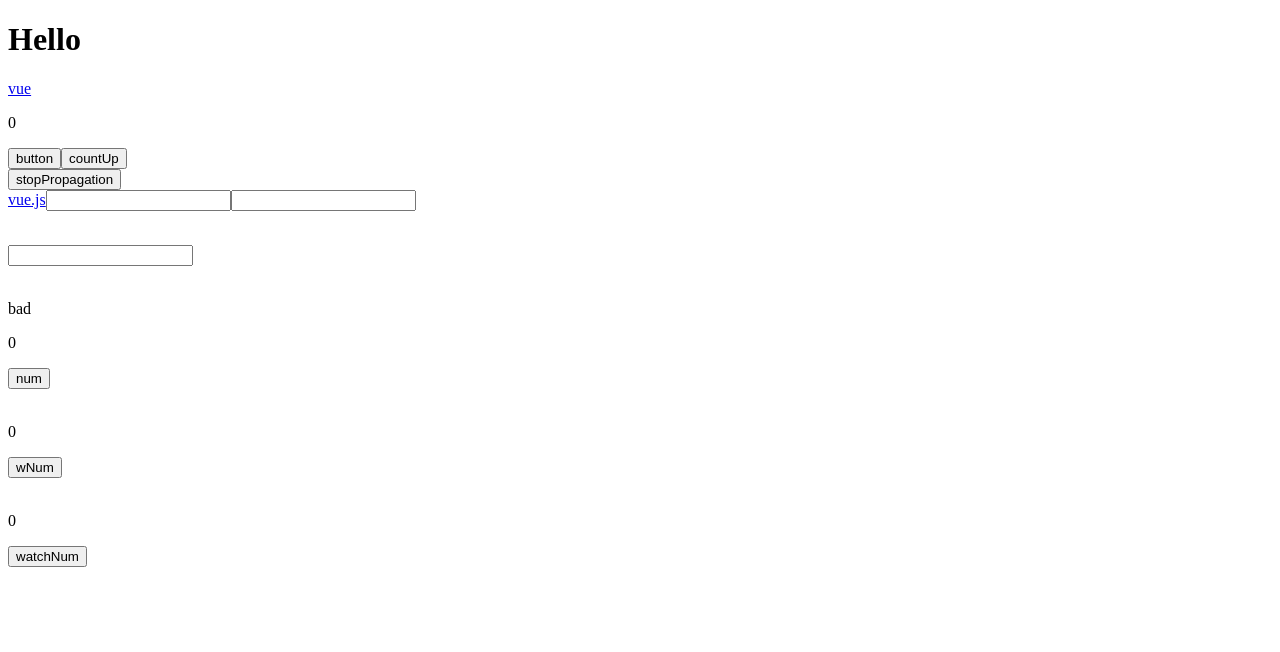
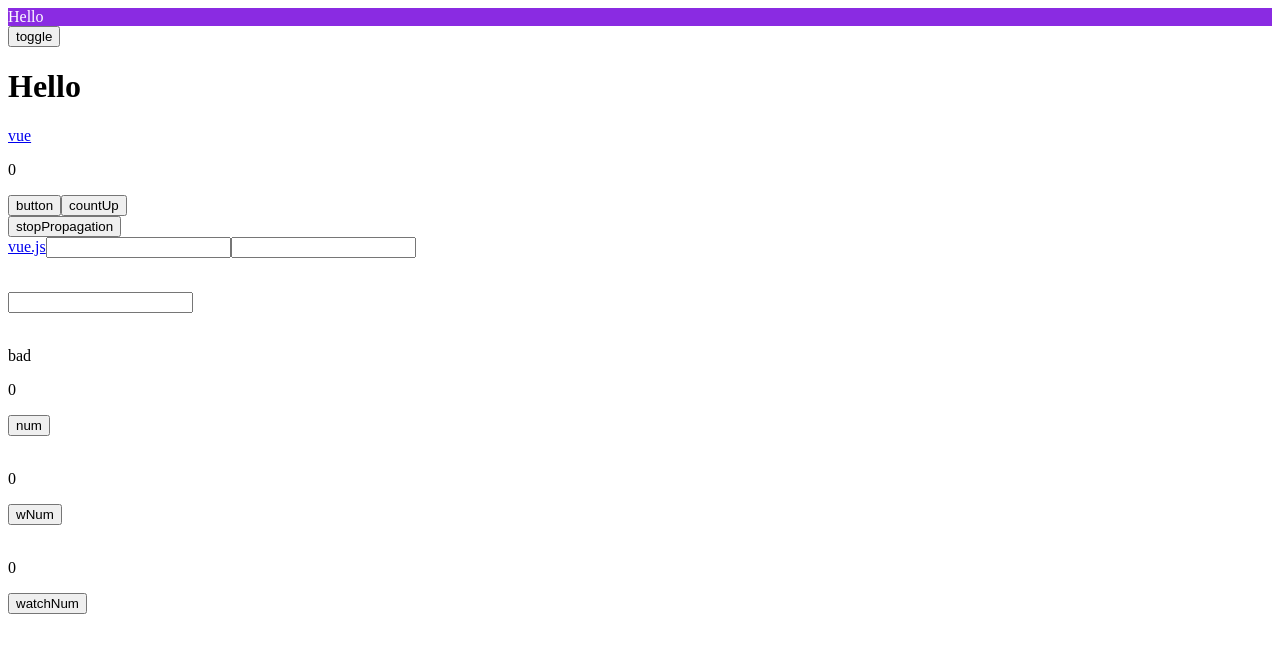
Before and after one commit to 802-web/first-vue, a Vue app: page / in a window 1280 px wide. Shown: the top 652 px of the page. Built offline with nearby package versions, Linux system fonts and the light colour scheme.

Commit message:
class with v-bind

```diff
--- a/src/App.vue
+++ b/src/App.vue
@@ -34,8 +34,19 @@ watch(watchNum, (newVal, oldVal) => {
 	console.log('newVal', newVal)
 	console.log('oldVal', oldVal)
 })
+
+const isWhite = ref(true)
+const isPurple = ref(true)
+const className = ref('white')
+const chgColor = () => {
+	isPurple.value = !isPurple.value
+	isWhite.value = !isWhite.value
+}
 </script>
 <template>
+	<div :class="[className, { purple: isPurple }]">Hello</div>
+	<button @click="chgColor">toggle</button>
+
 	<div v-html="message"></div>
 	<a v-bind="{ id: vueId, href: url }">vue</a>
 	<p>{{ count }}</p>
@@ -65,3 +76,11 @@ watch(watchNum, (newVal, oldVal) => {
 	<p>{{ watchNum }}</p>
 	<button @click="watchNum++">watchNum</button>
 </template>
+<style>
+.white {
+	color: white;
+}
+.purple {
+	background-color: blueviolet;
+}
+</style>
```
